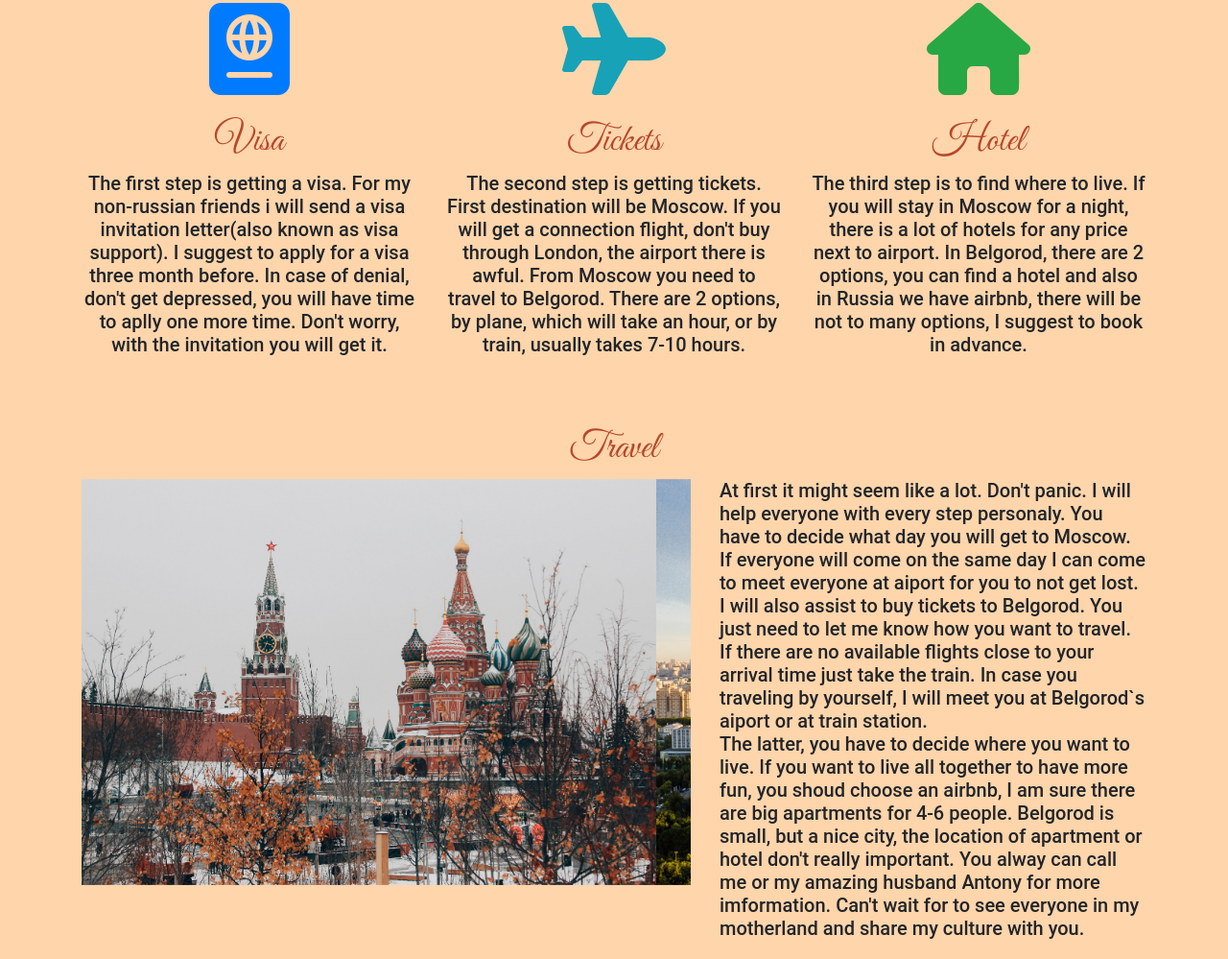
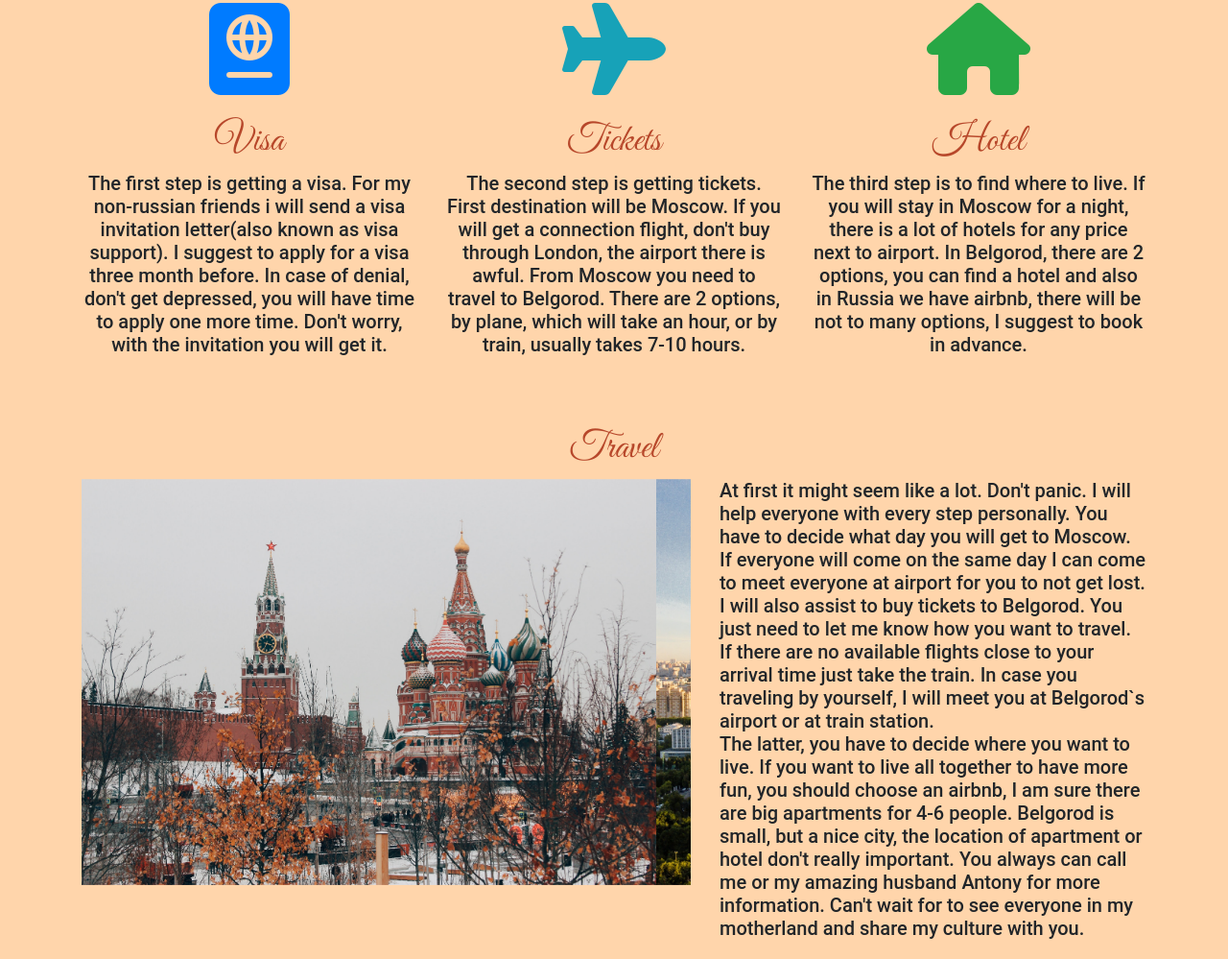
Before and after one commit to dashok-myr/Wedding-project, a website: page index.html in a window 1280 px wide. Shown: the part 2153-3152 px from the top of the page at 96% size. Drawn offline with nearby package versions, Linux system fonts and the light colour scheme; a web font is replaced by a local one.

Commit message:
fixed some typos

```diff
--- a/index.html
+++ b/index.html
@@ -69,7 +69,7 @@
       </div>
     </section>
 
-    <section class="">
+    <section>
       <div class="container text-center mt-2 p-3">
         <h3 class="cursive">Wedding Party.</h3>
         <div class="row m-2">
@@ -87,7 +87,7 @@
                   days. On the first day, the celebration involves dancing,
                   singing, toasting, and banqueting. The location will be a
                   local restaurant, Veretino. Click the link below for more
-                  infofmation.
+                  information.
                 </h5>
                 <a
                   href="https://vereteno31.ru/"
@@ -134,7 +134,7 @@
             <blockquote class="blockquote">
               <h4 class="cursive">Visa</h4>
               <h5>
-                The first step is getting a visa. For my non-russian friends i will send a visa invitation letter(also known as visa support). I suggest to apply for a visa three month before. In case of denial, don't get depressed, you will have time to aplly one more time. Don't worry, with the invitation you will get it.
+                The first step is getting a visa. For my non-russian friends i will send a visa invitation letter(also known as visa support). I suggest to apply for a visa three month before. In case of denial, don't get depressed, you will have time to apply one more time. Don't worry, with the invitation you will get it.
 
               </h5>
             </blockquote>
@@ -194,14 +194,14 @@
           </div>
           <div class="col-lg-5">
             <h5>
-              At first it might seem like a lot. Don't panic. I will help everyone with every step personaly.
-              You have to decide what day you will get to Moscow. If everyone will come on the same day I can come to meet everyone at aiport for you to not get lost.
+              At first it might seem like a lot. Don't panic. I will help everyone with every step personally.
+              You have to decide what day you will get to Moscow. If everyone will come on the same day I can come to meet everyone at airport for you to not get lost.
               I will also assist to buy tickets to Belgorod. You just need to let me know how you want to travel.
               If there are no available flights close to your arrival time just take the train.
-              In case you traveling by yourself, I will meet you at Belgorod`s aiport or at train station.
+              In case you traveling by yourself, I will meet you at Belgorod`s airport or at train station.
               <br>
-              The latter, you have to decide where you want to live. If you want to live all together to have more fun, you shoud choose an airbnb, I am sure there are big apartments for 4-6 people.
-              Belgorod is small, but a nice city, the location of apartment or hotel don't really important. You alway can call me or my amazing husband Antony for more imformation.
+              The latter, you have to decide where you want to live. If you want to live all together to have more fun, you should choose an airbnb, I am sure there are big apartments for 4-6 people.
+              Belgorod is small, but a nice city, the location of apartment or hotel don't really important. You always can call me or my amazing husband Antony for more information.
               Can't wait for to see everyone in my motherland and share my culture with you.
             </h5>
           </div>
```
Also changed, not shown: input.txt (deleted, +0 -1 lines).
